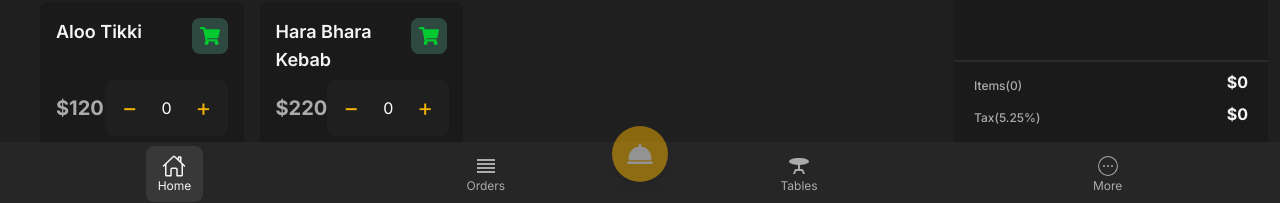
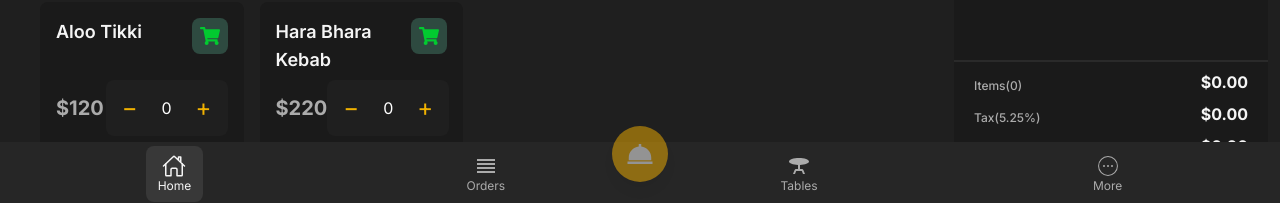
Before and after one commit to BashirAhmed-cse/mern-pos, a React (Vite) app in the folder pos-client/: page /menu in a window 1280 px wide. Shown: the part 594-797 px from the top of the page. Built offline with nearby package versions, Linux system fonts and the light colour scheme.

Commit message:
bill complete

```diff
--- a/pos-client/src/components/menu/Bill.jsx
+++ b/pos-client/src/components/menu/Bill.jsx
@@ -12,11 +12,15 @@ const Bill = () => {
     <>
       <div className="flex items-center justify-between px-5 mt-2">
         <p className="text-xs text-[#ababab] font-medium mt-2">Items({cartData.length})</p>
-        <h1 className="text-[#f5f5f5] text-md font-bold">${total}</h1>
+        <h1 className="text-[#f5f5f5] text-md font-bold">${total.toFixed(2)}</h1>
       </div>
       <div className="flex items-center justify-between px-5 mt-2">
         <p className="text-xs text-[#ababab] font-medium mt-2">Tax({taxRate}%)</p>
-        <h1 className="text-[#f5f5f5] text-md font-bold">${tax}</h1>
+        <h1 className="text-[#f5f5f5] text-md font-bold">${tax.toFixed(2)}</h1>
+      </div>
+      <div className="flex items-center justify-between px-5 mt-2">
+        <p className="text-xs text-[#ababab] font-medium mt-2">Total With Tax</p>
+        <h1 className="text-[#f5f5f5] text-md font-bold">${totalPriceWithTax.toFixed(2)}</h1>
       </div>
       <div className="flex items-center gap-3 px-5 mt-4">
         <button className="bg-[#1f1f1f] px-4 py-3 w-full rounded-lg text-[#ababab] font-semibold">
```
